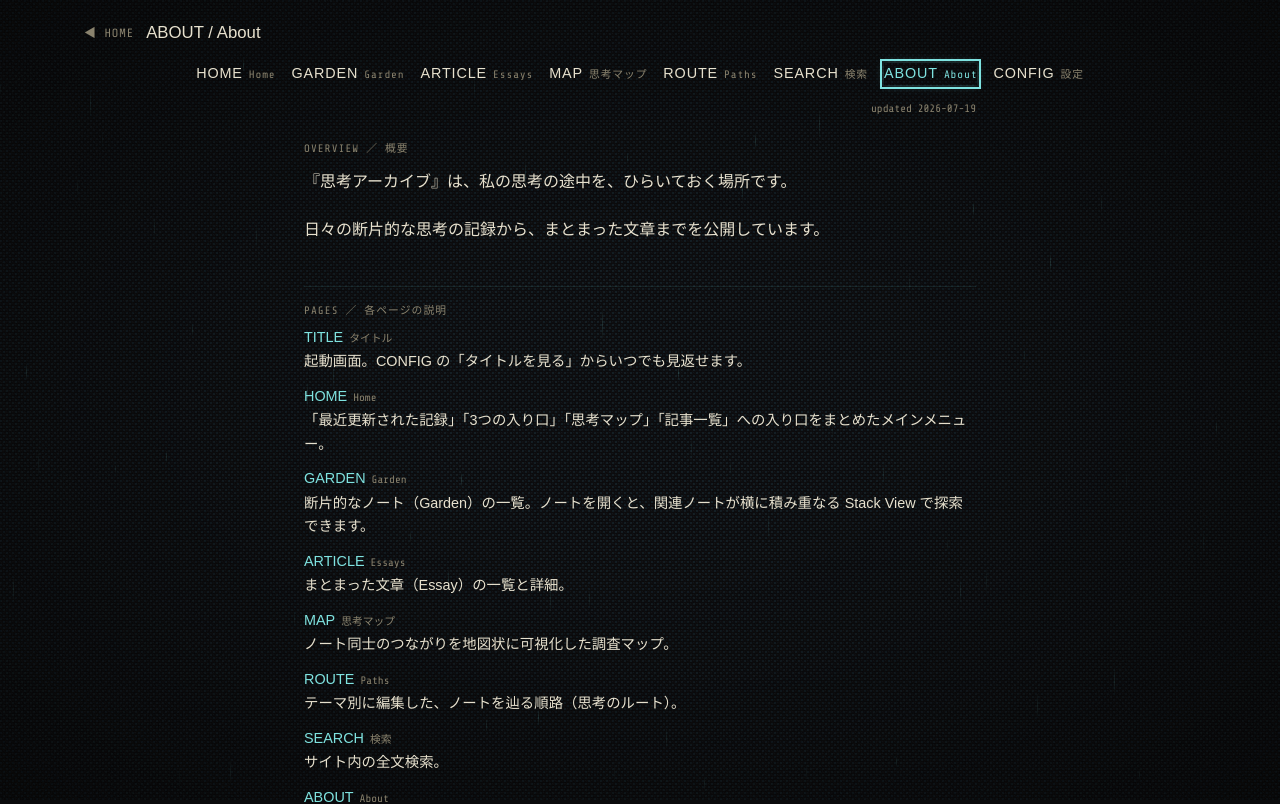
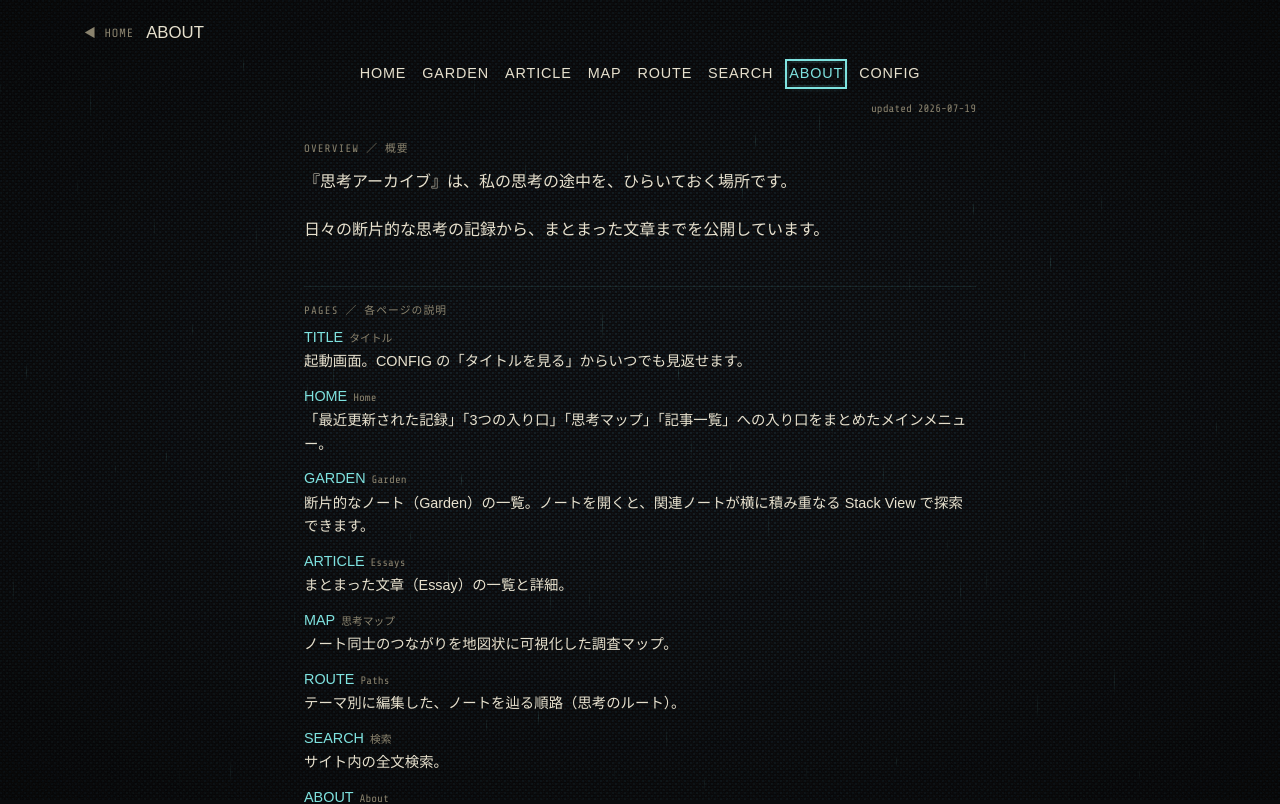
Before and after one commit to higunito/obsidian-ever-green-note, a Next.js app in the folder apps/web/: page /about in a window 1280 px wide. Shown: the top 804 px of the page. Built offline with nearby package versions, Linux system fonts and the light colour scheme; a web font is replaced by a local one.

Commit message:
要らんものけしたZE

```diff
--- a/apps/web/src/app/about/page.tsx
+++ b/apps/web/src/app/about/page.tsx
@@ -61,9 +61,7 @@ export default function AboutPage() {
 				<SpatialNavRegion className="flex flex-1 flex-col gap-4">
 					<div className="flex flex-wrap items-center gap-3">
 						<NavBack label="◀ HOME" href="/home" />
-						<h1 className="font-dot text-arch-sm text-arch-text">
-							ABOUT / About
-						</h1>
+						<h1 className="font-dot text-arch-sm text-arch-text">ABOUT</h1>
 					</div>
 					<Nav markActiveAsDefault />
 
--- a/apps/web/src/app/articles/page.tsx
+++ b/apps/web/src/app/articles/page.tsx
@@ -54,9 +54,7 @@ export default async function EssaysPage({ searchParams }: EssaysPageProps) {
 				<SpatialNavRegion className="flex flex-1 flex-col gap-4">
 					<div className="flex flex-wrap items-center gap-3">
 						<NavBack label="◀ HOME" href="/home" />
-						<h1 className="font-dot text-arch-sm text-arch-text">
-							ARTICLE / Essays
-						</h1>
+						<h1 className="font-dot text-arch-sm text-arch-text">ARTICLE</h1>
 					</div>
 					<Nav />
 
--- a/apps/web/src/app/home/page.tsx
+++ b/apps/web/src/app/home/page.tsx
@@ -68,9 +68,7 @@ export default async function HomePage() {
 				<SpatialNavRegion className="flex flex-1 flex-col gap-4">
 					<div className="flex flex-wrap items-center gap-3">
 						<NavBack label="◀ TITLE" href="/" />
-						<h1 className="font-dot text-arch-sm text-arch-text">
-							HOME / Home
-						</h1>
+						<h1 className="font-dot text-arch-sm text-arch-text">HOME</h1>
 					</div>
 					<Nav />
 
--- a/apps/web/src/app/route/page.tsx
+++ b/apps/web/src/app/route/page.tsx
@@ -24,9 +24,7 @@ export default async function PathsPage() {
 				<SpatialNavRegion className="flex flex-1 flex-col gap-4">
 					<div className="flex flex-wrap items-center gap-3">
 						<NavBack label="◀ HOME" href="/home" />
-						<h1 className="font-dot text-arch-sm text-arch-text">
-							ROUTE / Paths
-						</h1>
+						<h1 className="font-dot text-arch-sm text-arch-text">ROUTE</h1>
 					</div>
 					<Nav />
 
--- a/apps/web/src/app/search/page.tsx
+++ b/apps/web/src/app/search/page.tsx
@@ -36,9 +36,7 @@ export default async function SearchPage({ searchParams }: SearchPageProps) {
 				>
 					<div className="flex flex-wrap items-center gap-3">
 						<NavBack label="◀ HOME" href="/home" />
-						<h1 className="font-dot text-arch-sm text-arch-text">
-							SEARCH / 検索
-						</h1>
+						<h1 className="font-dot text-arch-sm text-arch-text">SEARCH</h1>
 					</div>
 					<Nav />
 
--- a/apps/web/src/components/garden/GardenScreen.tsx
+++ b/apps/web/src/components/garden/GardenScreen.tsx
@@ -83,9 +83,7 @@ export function GardenScreen({
 		>
 			<div className="flex flex-wrap items-center gap-3">
 				<NavBack label="◀ HOME" href="/home" />
-				<h1 className="font-dot text-arch-sm text-arch-text">
-					GARDEN / Garden
-				</h1>
+				<h1 className="font-dot text-arch-sm text-arch-text">GARDEN</h1>
 				<div className="ml-auto flex gap-3">
 					<Link
 						href={buildGardenIndexHref({ view: "index", filters })}
--- a/apps/web/src/components/system/Nav.tsx
+++ b/apps/web/src/components/system/Nav.tsx
@@ -12,13 +12,10 @@ function NavFallback() {
 				<li key={item.href}>
 					<Link
 						href={item.href}
-						className="group inline-flex items-baseline gap-1.5 transition-colors"
+						className="group inline-flex items-baseline transition-colors"
 					>
 						<span className="font-dot text-[calc(12px*var(--font-scale))] tracking-[0.06em] text-arch-text group-hover:text-arch-cyan">
 							{item.gameName}
-						</span>
-						<span className="font-mon text-[calc(9px*var(--font-scale))] tracking-[0.08em] text-arch-muted">
-							{item.label}
 						</span>
 					</Link>
 				</li>
@@ -33,7 +30,7 @@ interface NavProps {
 }
 
 /**
- * 画面間ナビ（§9.1）。各項目はゲーム内名称＋通常名を必ず併記する（可読性ガードレール §10.6）。
+ * 画面間ナビ（§9.1）。各項目はゲーム内名称のみを表示する（design §3.3 v1.26）。
  * 対応表の単一情報源は lib/navigation.ts（design §3.3）。現在ページはハイライトで示す。
  */
 export function Nav({ markActiveAsDefault = false }: NavProps = {}) {
--- a/apps/web/src/components/system/NavLinks.tsx
+++ b/apps/web/src/components/system/NavLinks.tsx
@@ -41,7 +41,7 @@ export function NavLinks({ markActiveAsDefault = false }: NavLinksProps = {}) {
 							data-roving-default={
 								markActiveAsDefault && active ? "true" : undefined
 							}
-							className="group inline-flex items-baseline gap-1.5 transition-colors"
+							className="group inline-flex items-baseline transition-colors"
 						>
 							<span
 								className={`font-dot text-[calc(12px*var(--font-scale))] tracking-[0.06em] group-hover:text-arch-cyan ${
@@ -50,13 +50,6 @@ export function NavLinks({ markActiveAsDefault = false }: NavLinksProps = {}) {
 							>
 								{item.gameName}
 							</span>
-							<span
-								className={`font-mon text-[calc(9px*var(--font-scale))] tracking-[0.08em] ${
-									active ? "text-arch-cyan" : "text-arch-muted"
-								}`}
-							>
-								{item.label}
-							</span>
 						</Link>
 					</li>
 				);
```
Also changed, not shown: apps/web/src/lib/navigation.ts (+4 -3 lines), 1 other file (tests, documents, lock files or other folders).
